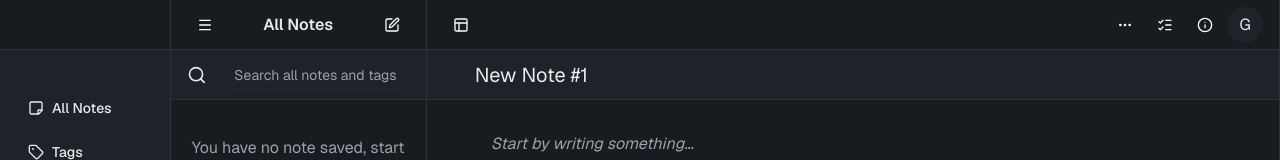
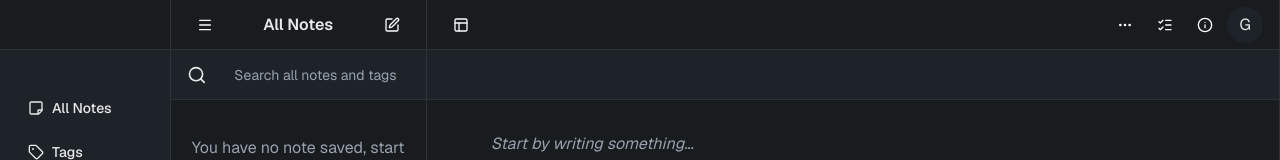
Before and after one commit to crstelli/inka, a Next.js app: page / in a window 1280 px wide. Shown: the top 160 px of the page. Built offline with nearby package versions, Linux system fonts and the light colour scheme.

Commit message:
Hiding title and save button in empty note

```diff
--- a/components/ContentHeading.tsx
+++ b/components/ContentHeading.tsx
@@ -8,14 +8,14 @@ import { Button } from "@/components/ui/button";
 import { useState } from "react";
 
 function ContentHeading() {
-  const [showSave, setShowSave] = useState(false);
+  const [isEmpty, setIsEmpty] = useState(true);
 
   const { currentNote, updateNote, clearCurrentNote, addNote } = useNotes();
   const { editor, clearEditor } = useEditor();
 
   if (!editor) return null;
 
-  editor.on("update", ({ editor }) => setShowSave(!!editor.state.doc.textContent.length));
+  editor.on("update", ({ editor }) => setIsEmpty(!editor.state.doc.textContent.length));
 
   function handleSave() {
     const content = editor?.getJSON();
@@ -34,8 +34,12 @@ function ContentHeading() {
 
   return (
     <div className="bg-secondary flex items-center justify-between px-12">
-      <h1 className="text-xl">New Note #1</h1>
-      {showSave && <Button onClick={handleSave}>Save</Button>}
+      {!isEmpty && (
+        <>
+          <h1 className="text-xl">New Note</h1>
+          <Button onClick={handleSave}>Save</Button>
+        </>
+      )}
     </div>
   );
 }
```
